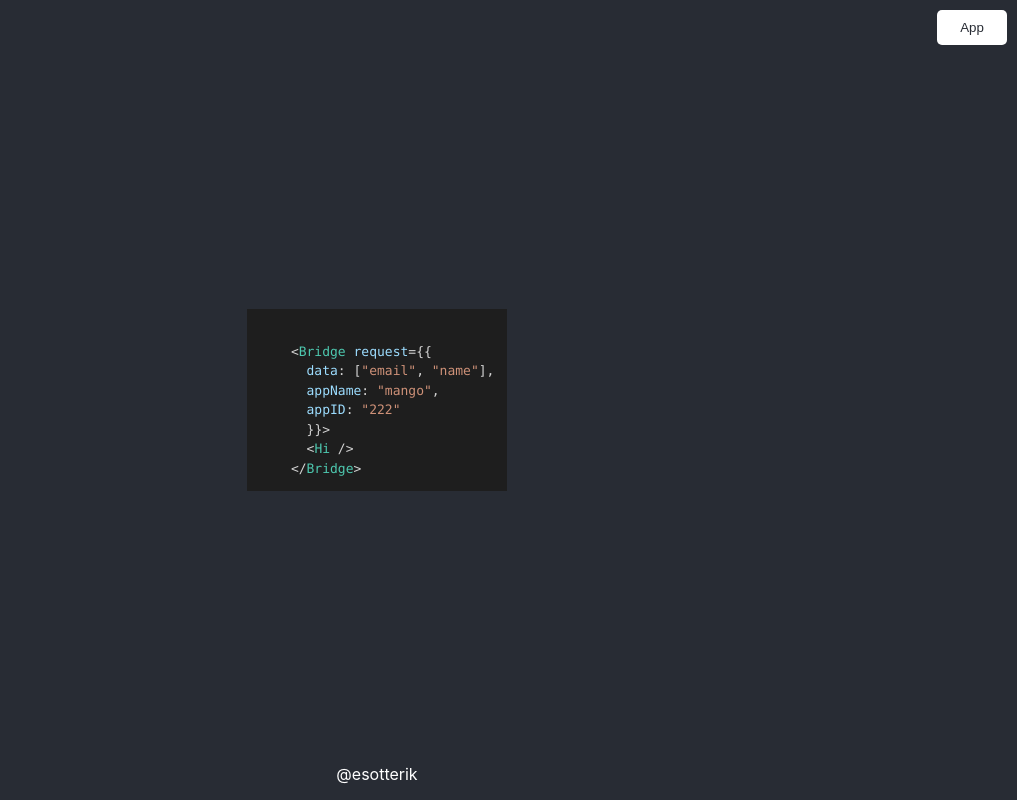
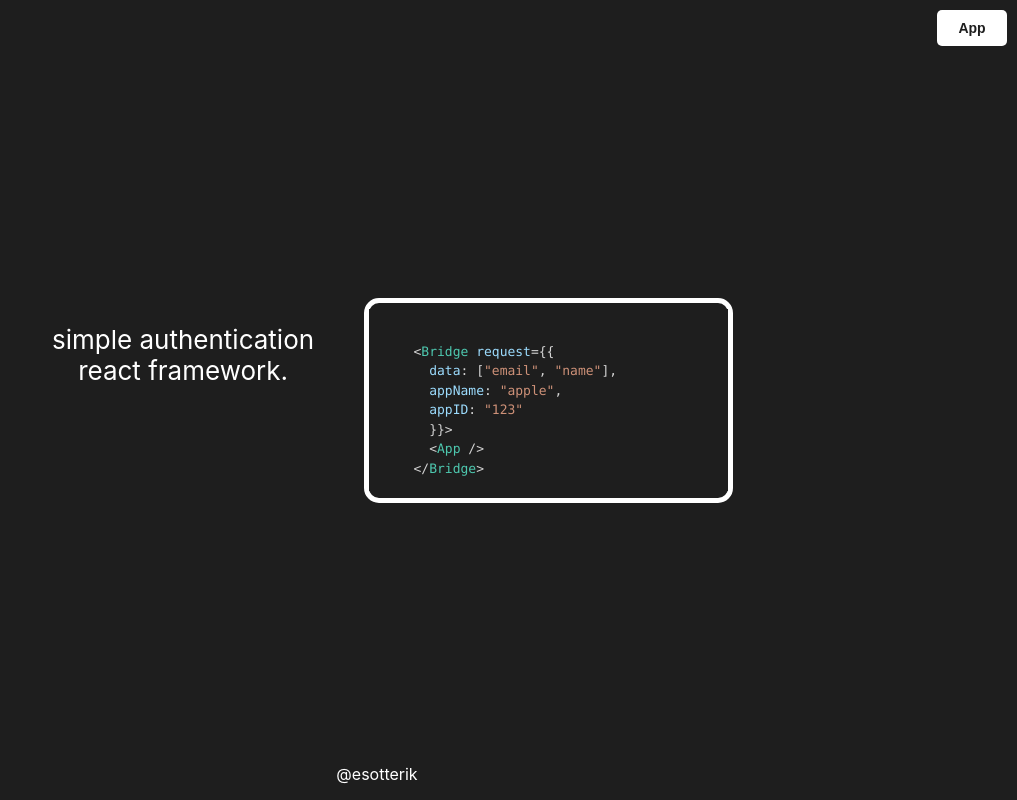
Before and after one commit to ChristianPickettCode/esotterik, a React (Create React App) app: page / in a window 1280 px wide. Shown: the whole page, without its empty margins (263-1280 px from the left). Built offline with nearby package versions, Linux system fonts and the light colour scheme.

Commit message:
set up home page

```diff
--- a/src/App.css
+++ b/src/App.css
@@ -14,7 +14,7 @@
 }
 
 .App-header {
-  background-color: #282c34;
+  background-color: rgb(30, 30, 30); /* #282c34 */
   min-height: 100vh;
   display: flex;
   flex-direction: column;
--- a/src/App.js
+++ b/src/App.js
@@ -1,4 +1,4 @@
-import React, { useState } from "react";
+import React, { useEffect, useState } from "react";
 import "./App.css";
 
 import { Prism as SyntaxHighlighter } from 'react-syntax-highlighter';
@@ -24,11 +24,17 @@ function App() {
   const codeString = `
     <Bridge request={{
       data: ["email", "name"],
-      appName: "mango",
-      appID: "222"
+      appName: "apple",
+      appID: "123"
       }}>
-      <Hi />
+      <App />
     </Bridge>`
+
+    useEffect(() => {
+      if(localStorage.getItem("user")) {
+        setActive(true);
+      }
+    }, [])
 
   return (
     <Router>
@@ -41,11 +47,11 @@ function App() {
 
               <Route path="/">
                 <>
-                {active ?
+                  { active ?
                     <Bridge request={{
                       data: ["email", "name"],
-                    appName: "mango",
-                    appID: "222"
+                      appName: "apple",
+                      appID: "123"
                     }}>
                       <Hi />
                     </Bridge>
@@ -54,24 +60,32 @@ function App() {
                     <button style={{
                       border: "none",
                       backgroundColor:"white",
-                  color: "#282c34",
+                      color: "rgb(30, 30, 30)",
                       padding: "10px",
                       borderRadius:"5px",
                       width:"70px",
                       cursor:"pointer",
                       position:"absolute",
                       top:"10px",
-                  right:"10px"
+                      right:"10px",
+                      fontSize:"14px",
+                      fontWeight:"bold"
                       }} onClick={() => setActive(true)}>App</button>
 
+                      <div style={{ display: "flex", flexDirection:"row"}}>
+                        <div style={{width:"40%", marginRight:"5%", marginLeft:"5%"}}>
+                          <p>simple authentication react framework.</p>
+                        </div>
+                        <div style={{width:"50%", border:"5px solid white", borderRadius:"15px", marginRight:"2.5%"}}>
                           <SyntaxHighlighter language="javascript" style={vscDarkPlus}>
                               {codeString}
                           </SyntaxHighlighter>
+                        </div>
+                      </div>
+
                     </>
 
                     }
-
-
 
                   <p style={{position:"absolute", bottom:"0px", fontSize:"16px"}}><a href="https://twitter.com/esotterik" target="blank">@esotterik</a></p>
 
--- a/src/components/hi.js
+++ b/src/components/hi.js
@@ -11,12 +11,13 @@ const hi = (props) => {
                 top:"10px",
                 right:"10px",
                 border:"none",
-                backgroundColor:"transparent",
                 cursor:"pointer",
                 padding:"10px",
                 backgroundColor:"white",
                 borderRadius:"5px",
-                color:"#282c34",
+                color:"rgb(30, 30, 30)",
+                fontSize:"14px",
+                fontWeight:"bold"
                 }}>Log out</button>
             <h2>{props.request.appName}</h2>
             <p>hi.</p>
--- a/src/components/homeDetail.js
+++ b/src/components/homeDetail.js
@@ -18,7 +18,8 @@ const HomeDetail = (props) => {
 
     return (
         <div>
-            {app && ( <div style={{textAlign:"left"}}>
+            {app && (
+                <div style={{textAlign:"left"}}>
                     <p>{app.name}</p>
                     <p>{app.email}</p>
                     <p>{app.appName}</p>
```
Also changed, not shown: 1 other file (tests, documents, lock files or other folders). Lines whose indentation alone changed are shown as unchanged.
